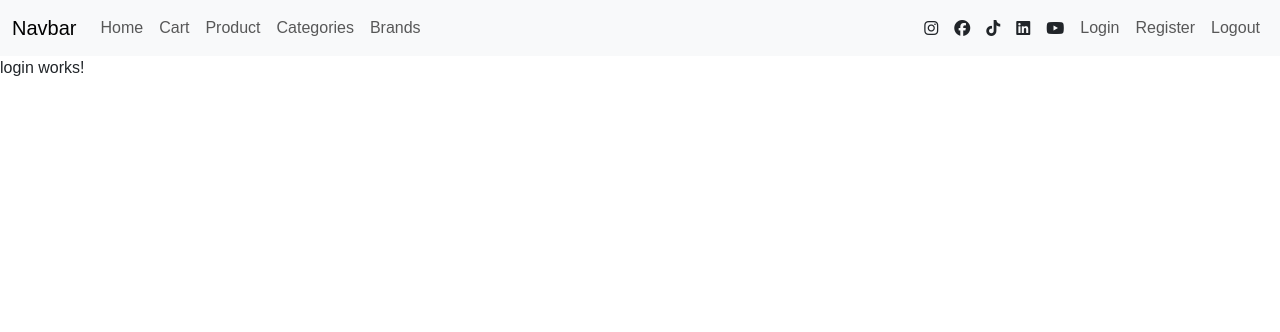
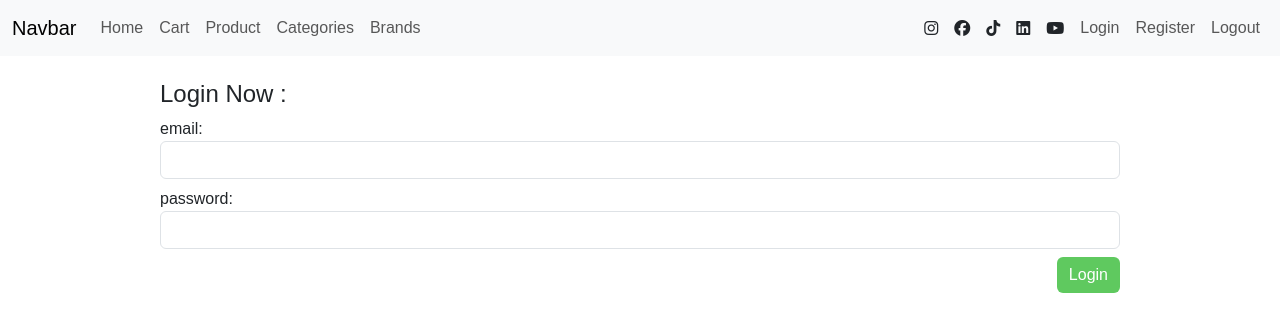
Before and after one commit to mrurespect/E-commerce-Angular, an Angular app: page /login in a window 1280 px wide. Shown: the top 332 px of the page. Built offline with nearby package versions, Linux system fonts and the light colour scheme; a web font is replaced by a local one.

Commit message:
login + sending login data to api

```diff
--- a/src/app/auth.service.ts
+++ b/src/app/auth.service.ts
@@ -10,7 +10,12 @@ export class AuthService {
   constructor(private _HttpClient:HttpClient) { }
   register(userData:Object):Observable<any>{
       return this._HttpClient.post(
-        "http://localhost:8080/",userData
+        "http://localhost:8080/register",userData
       );
   }
+  login(userData:object):Observable<any>{
+    return this._HttpClient.post(
+      "http://localhost:8080/login",userData
+    )
+  }
 }
--- a/src/app/login/login.component.html
+++ b/src/app/login/login.component.html
@@ -1 +1,27 @@
-<p>login works!</p>
+<div class="w-75 mx-auto py-4">
+  <h4>Login Now :</h4>
+
+  <div class="alert alert-danger" *ngIf="apiError">
+    {{apiError}}
+  </div>
+
+  <form (ngSubmit)="handleLogin(loginForm)" [formGroup]="loginForm">
+    <label for="email" >email:</label>
+    <input type="email" formControlName="email" class="form-control mb-2"  id="email">
+
+    <label for="password" >password:</label>
+    <input type="password" formControlName="password" class="form-control mb-2" id="password" >
+
+    <div class="alert alert-danger mb-2" *ngIf="loginForm.invalid && !loginForm.untouched">
+      <p class="m-0" *ngIf="loginForm.get('password')?.hasError('required') && loginForm.get('password')?.touched">Password is required</p>
+      <p class="m-0" *ngIf="loginForm.get('email')?.hasError('required') && loginForm.get('email')?.touched">Email is required</p>
+    </div>
+    <button [disabled]="loginForm.invalid" class="btn bg-main border-0 text-white d-block ms-auto" type="submit">
+      <i class="fas fa-spinner fa-spin" *ngIf="isLoading;else myTemplate"></i>
+      <ng-template #myTemplate>
+        <span>Login</span>
+      </ng-template>
+    </button>
+
+  </form>
+</div>
--- a/src/app/login/login.component.ts
+++ b/src/app/login/login.component.ts
@@ -1,12 +1,57 @@
 import { Component } from '@angular/core';
+import {FormControl, FormGroup, ReactiveFormsModule, Validators} from "@angular/forms";
+import {NgIf} from "@angular/common";
+import {Route, Router} from "@angular/router";
+import {AuthService} from "../auth.service";
 
 @Component({
   selector: 'app-login',
   standalone: true,
-  imports: [],
+  imports: [
+    ReactiveFormsModule,
+    NgIf
+  ],
   templateUrl: './login.component.html',
   styleUrl: './login.component.css'
 })
 export class LoginComponent {
+  isLoading:boolean=false;
+  apiError:string='';
+  loginForm:FormGroup =new FormGroup({
+    email: new FormControl(null,[Validators.required]) ,
+    password:new FormControl(null,[Validators.required])
+  })
+
+  constructor(private _AuthService:AuthService,private _Router:Router) {
+  }
+  handleLogin(loginForm:FormGroup){
+    console.log(loginForm)
+    this.isLoading=true;
+    if (loginForm.valid){
+
+      /* this is just for testing , to delete when server side is running */
+      setTimeout(() => {
+        this.isLoading=false;
+        this._Router.navigate(["/home"]);
+      }, 2000); // just a delay to see the spiner
+      /**/
+
+      this._AuthService.login(loginForm.value).subscribe({
+        next:(response)=>{
+          if (response.message ==="success"){
+            // navigate Login
+            this._Router.navigate(["/home"]);
+          }
+        },
+        error:(err)=>{
+          console.log(err.error?.errors?.mssg)   // for example invalid password
+          this.apiError=err.error?.errors?.mssg;
+        },
+        complete:()=>{
+          this.isLoading=false;
+        }
+      })
+    }
+  }
 
 }
--- a/src/app/register/register.component.ts
+++ b/src/app/register/register.component.ts
@@ -44,7 +44,6 @@ export class RegisterComponent {
 
       this._AuthService.register(registerForm.value).subscribe({
         next:(response)=>{
-          console.log(response);
           if (response.message ==="success"){
             // navigate Login
             this._Router.navigate(["/login"]);
```
